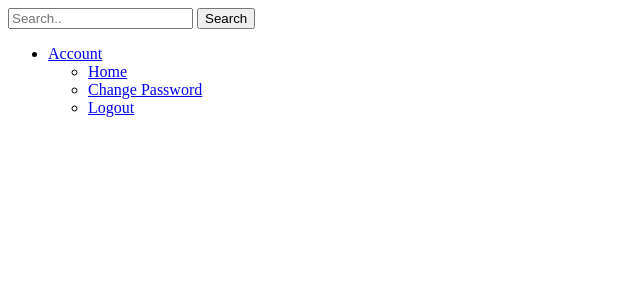
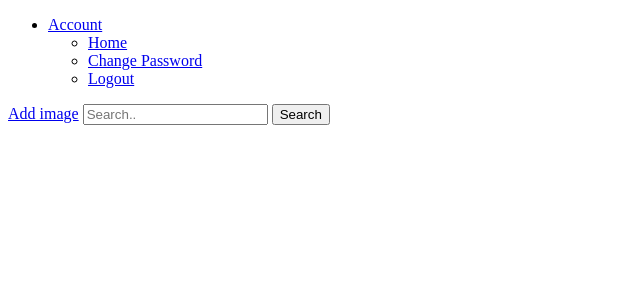
Before and after one commit to GasaGentille/InstagramApp, a Django app: template pictures/templates/navbar.html in a window 1280 px wide. Shown: the top 300 px of the page, without its empty margins (0-640 px from the left). Run offline with Django 3.2, Linux system fonts and the light colour scheme; the template is opened without the code that fills it, so the values that code supplies are empty; a user stored in the database is signed in; some libraries are stand-ins or nearby versions.

Commit message:
Adding image

```diff
--- a/pictures/forms.py
+++ b/pictures/forms.py
@@ -4,4 +4,4 @@ from django import forms
 class NewImageForm(forms.ModelForm):
     class Meta:
         model = Image
-        fields = ('image_caption','image','user')
+        fields = ('image','image_caption','user')
--- a/pictures/templates/navbar.html
+++ b/pictures/templates/navbar.html
@@ -12,8 +12,7 @@
 
         <div class="col-sm-6 col-md-6">
             {% if user.is_authenticated %}
-            <input type="text" placeholder="Search..">
-            <button>Search</button>
+
             <ul>
                 <li class="dropdown">
                     <a href="#" class="dropdown-toggle btn btn-default" data-toggle="dropdown" role="button"
@@ -38,8 +37,14 @@
                 <a class='btn btn-default' href="/accounts/login">Login</a>
             </li>
 
+
             {% endif %}
+            {% if user.is_authenticated %}
 
+            <a href="{%url 'new-image'%}">Add image</a>
+            <input type="text" placeholder="Search..">
+            <button>Search</button>
+            {% endif %}
         </div>
 
 
--- a/pictures/views.py
+++ b/pictures/views.py
@@ -28,5 +28,5 @@ def new_image(request):
         return redirect('NewImage')
 
     else:
-        form = NewAImageForm()
+        form = NewImageForm()
     return render(request, 'new_image.html', {"form": form})
```
